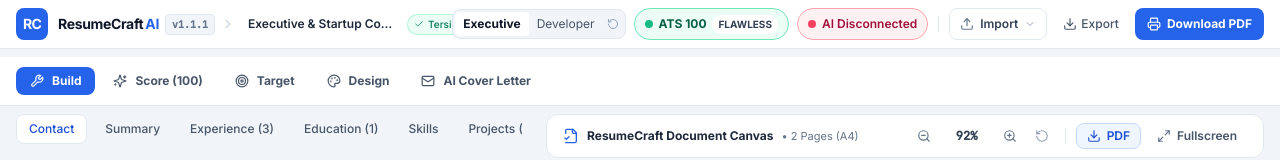
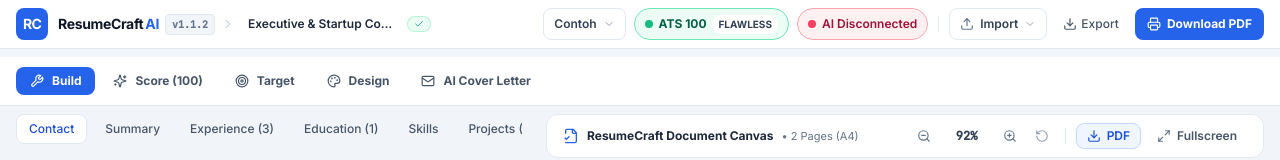
Before and after one commit to mashurimansur/resumecraft-ai, a React (Vite) app: page / in a window 1280 px wide. Shown: the top 160 px of the page. Built offline with nearby package versions, Linux system fonts and the light colour scheme.

Commit message:
fix: resolve header overlap by turning sample switcher into dropdown and making saved status responsive

```diff
--- a/package.json
+++ b/package.json
@@ -1,7 +1,7 @@
 {
   "name": "resumecraft-ai",
   "private": true,
-  "version": "1.1.1",
+  "version": "1.1.2",
   "type": "module",
   "scripts": {
     "dev": "vite",
--- a/src/components/Header.tsx
+++ b/src/components/Header.tsx
@@ -5,7 +5,7 @@
 import { checkAiStatus, getAiConfig, saveAiConfig, resetAiConfig, AiStatusResult } from '../services/aiService';
 import { LinkedInImportModal } from './modals/LinkedInImportModal';
 
-export const APP_VERSION = 'v1.1.1';
+export const APP_VERSION = 'v1.1.2';
 
 interface HeaderProps {
   resume: ResumeData;
@@ -24,6 +24,7 @@
   const fileInputRef = useRef<HTMLInputElement>(null);
   const popoverRef = useRef<HTMLDivElement>(null);
   const importDropdownRef = useRef<HTMLDivElement>(null);
+  const sampleDropdownRef = useRef<HTMLDivElement>(null);
   const aiConfig = getAiConfig();
 
   const [aiStatus, setAiStatus] = useState<AiStatusResult>({
@@ -40,6 +41,7 @@
   const [showApiKey, setShowApiKey] = useState(false);
   const [showLinkedInModal, setShowLinkedInModal] = useState(false);
   const [showImportDropdown, setShowImportDropdown] = useState(false);
+  const [showSampleDropdown, setShowSampleDropdown] = useState(false);
   const [hasBackup, setHasBackup] = useState<boolean>(() => {
     try {
       return !!localStorage.getItem('resumecraft_backup_draft');
@@ -137,14 +139,17 @@
       if (importDropdownRef.current && !importDropdownRef.current.contains(e.target as Node)) {
         setShowImportDropdown(false);
       }
+      if (sampleDropdownRef.current && !sampleDropdownRef.current.contains(e.target as Node)) {
+        setShowSampleDropdown(false);
+      }
     };
-    if (showStatusPopover || showImportDropdown) {
+    if (showStatusPopover || showImportDropdown || showSampleDropdown) {
       document.addEventListener('mousedown', handleClickOutside);
     }
     return () => {
       document.removeEventListener('mousedown', handleClickOutside);
     };
-  }, [showStatusPopover, showImportDropdown]);
+  }, [showStatusPopover, showImportDropdown, showSampleDropdown]);
 
 
   const handleExportJson = () => {
@@ -226,8 +231,12 @@
               className="font-semibold text-slate-800 bg-transparent hover:bg-slate-100 px-1.5 py-0.5 rounded border border-transparent hover:border-slate-300 focus:bg-white focus:border-blue-500 focus:outline-none w-28 sm:w-40 text-xs truncate"
               title="Click to rename resume"
             />
-            <span className="hidden md:inline-flex items-center gap-1 text-[10px] text-emerald-700 bg-emerald-50 border border-emerald-200/80 px-1.5 py-0.5 rounded-full font-medium whitespace-nowrap flex-shrink-0" title="Semua perubahan otomatis tersimpan di browser Anda">
-              <Check className="w-2.5 h-2.5 text-emerald-600" /> Tersimpan
+            <span
+              className="hidden sm:inline-flex items-center gap-1 text-[10px] text-emerald-700 bg-emerald-50 border border-emerald-200/80 px-1.5 py-0.5 rounded-full font-medium whitespace-nowrap flex-shrink-0"
+              title="Semua perubahan otomatis tersimpan di browser Anda"
+            >
+              <Check className="w-2.5 h-2.5 text-emerald-600" />
+              <span className="hidden 2xl:inline">Tersimpan</span>
             </span>
           </div>
         </div>
@@ -235,7 +244,7 @@
         {/* Right: Consolidated Controls Toolbar */}
         <div className="flex items-center gap-2 flex-shrink-0">
           {/* Sample Switcher with Safety Backup & Confirmation */}
-          <div className="hidden xl:flex items-center gap-1.5 flex-shrink-0">
+          <div className="hidden lg:flex items-center gap-1.5 flex-shrink-0">
             {hasBackup && (
               <div className="flex items-center bg-amber-50 hover:bg-amber-100/70 border border-amber-300 rounded-lg p-0.5 shadow-2xs transition-colors">
                 <button
@@ -260,30 +269,74 @@
               </div>
             )}
 
-            <div className="flex items-center bg-slate-100 p-0.5 rounded-lg border border-slate-200 text-xs">
-              <span className="text-[10px] text-slate-400 font-bold px-1.5 hidden 2xl:inline">
-                Contoh:
-              </span>
+            {/* Sample Profile Switcher Dropdown */}
+            <div className="relative" ref={sampleDropdownRef}>
               <button
-                onClick={() => handleLoadSample(charlesBloombergResume, 'Executive')}
-                className={`px-2 py-1 rounded text-xs transition-colors ${
-                  resume.id === charlesBloombergResume.id ? 'bg-white text-slate-900 font-bold shadow-xs' : 'text-slate-600 hover:text-slate-900'
+                type="button"
+                onClick={() => setShowSampleDropdown((prev) => !prev)}
+                className={`h-8 px-2.5 rounded-lg text-xs font-semibold flex items-center gap-1.5 transition-all flex-shrink-0 whitespace-nowrap border shadow-2xs active:scale-95 ${
+                  showSampleDropdown
+                    ? 'bg-slate-100 text-slate-900 border-slate-300 ring-1 ring-slate-300'
+                    : 'text-slate-700 hover:text-slate-900 bg-white hover:bg-slate-50 border-slate-200'
                 }`}
-                title="Muat contoh resume profil Executive"
+                title="Pilih contoh profil resume atau reset data"
               >
-                Executive
+                <span>Contoh</span>
+                <ChevronDown className={`w-3 h-3 text-slate-400 transition-transform ${showSampleDropdown ? 'rotate-180' : ''}`} />
               </button>
+
+              {showSampleDropdown && (
+                <div className="absolute left-0 top-full mt-1.5 w-64 bg-white rounded-xl shadow-xl border border-slate-200 p-1.5 z-50 animate-in fade-in zoom-in-95 duration-100">
+                  <div className="text-[10px] font-bold text-slate-400 uppercase tracking-wider px-2 py-1">
+                    Pilih Contoh Profil
+                  </div>
+
                   <button
-                onClick={() => handleLoadSample(sophiaChenTechResume, 'Developer')}
-                className={`px-2 py-1 rounded text-xs transition-colors ${
-                  resume.id === sophiaChenTechResume.id ? 'bg-white text-slate-900 font-bold shadow-xs' : 'text-slate-600 hover:text-slate-900'
+                    type="button"
+                    onClick={() => {
+                      setShowSampleDropdown(false);
+                      handleLoadSample(charlesBloombergResume, 'Executive');
+                    }}
+                    className={`w-full text-left p-2 rounded-lg flex items-center justify-between text-xs transition-colors ${
+                      resume.id === charlesBloombergResume.id ? 'bg-blue-50 text-blue-900 font-bold' : 'hover:bg-slate-50 text-slate-700'
                     }`}
-                title="Muat contoh resume profil Developer"
                   >
-                Developer
+                    <div className="flex items-center gap-2">
+                      <span className="text-base">👔</span>
+                      <div>
+                        <div className="font-bold text-slate-900">Executive</div>
+                        <div className="text-[10px] text-slate-400 font-normal">Charles Bloomberg (Startup & Consultant)</div>
+                      </div>
+                    </div>
+                    {resume.id === charlesBloombergResume.id && <Check className="w-3.5 h-3.5 text-blue-600 flex-shrink-0" />}
                   </button>
+
                   <button
+                    type="button"
                     onClick={() => {
+                      setShowSampleDropdown(false);
+                      handleLoadSample(sophiaChenTechResume, 'Developer');
+                    }}
+                    className={`w-full text-left p-2 rounded-lg flex items-center justify-between text-xs transition-colors ${
+                      resume.id === sophiaChenTechResume.id ? 'bg-blue-50 text-blue-900 font-bold' : 'hover:bg-slate-50 text-slate-700'
+                    }`}
+                  >
+                    <div className="flex items-center gap-2">
+                      <span className="text-base">💻</span>
+                      <div>
+                        <div className="font-bold text-slate-900">Developer</div>
+                        <div className="text-[10px] text-slate-400 font-normal">Sophia Chen (Staff Software Engineer)</div>
+                      </div>
+                    </div>
+                    {resume.id === sophiaChenTechResume.id && <Check className="w-3.5 h-3.5 text-blue-600 flex-shrink-0" />}
+                  </button>
+
+                  <div className="h-px bg-slate-100 my-1" />
+
+                  <button
+                    type="button"
+                    onClick={() => {
+                      setShowSampleDropdown(false);
                       if (window.confirm('Reset data resume dan kembalikan ke template default? Draft Anda saat ini akan di-backup.')) {
                         try {
                           localStorage.setItem('resumecraft_backup_draft', JSON.stringify(resume));
@@ -293,11 +346,13 @@
                         setResume(charlesBloombergResume);
                       }
                     }}
-                className="p-1 text-slate-400 hover:text-rose-600 hover:bg-slate-200/80 rounded transition-colors"
-                title="Reset data ke default"
+                    className="w-full text-left p-2 hover:bg-rose-50 text-slate-600 hover:text-rose-700 rounded-lg flex items-center gap-2 text-xs transition-colors"
                   >
-                <RotateCcw className="w-3 h-3" />
+                    <RotateCcw className="w-3.5 h-3.5 text-rose-500 flex-shrink-0" />
+                    <span>Reset ke Template Awal</span>
                   </button>
+                </div>
+              )}
             </div>
           </div>
 
```
Lines whose indentation alone changed are shown as unchanged.
